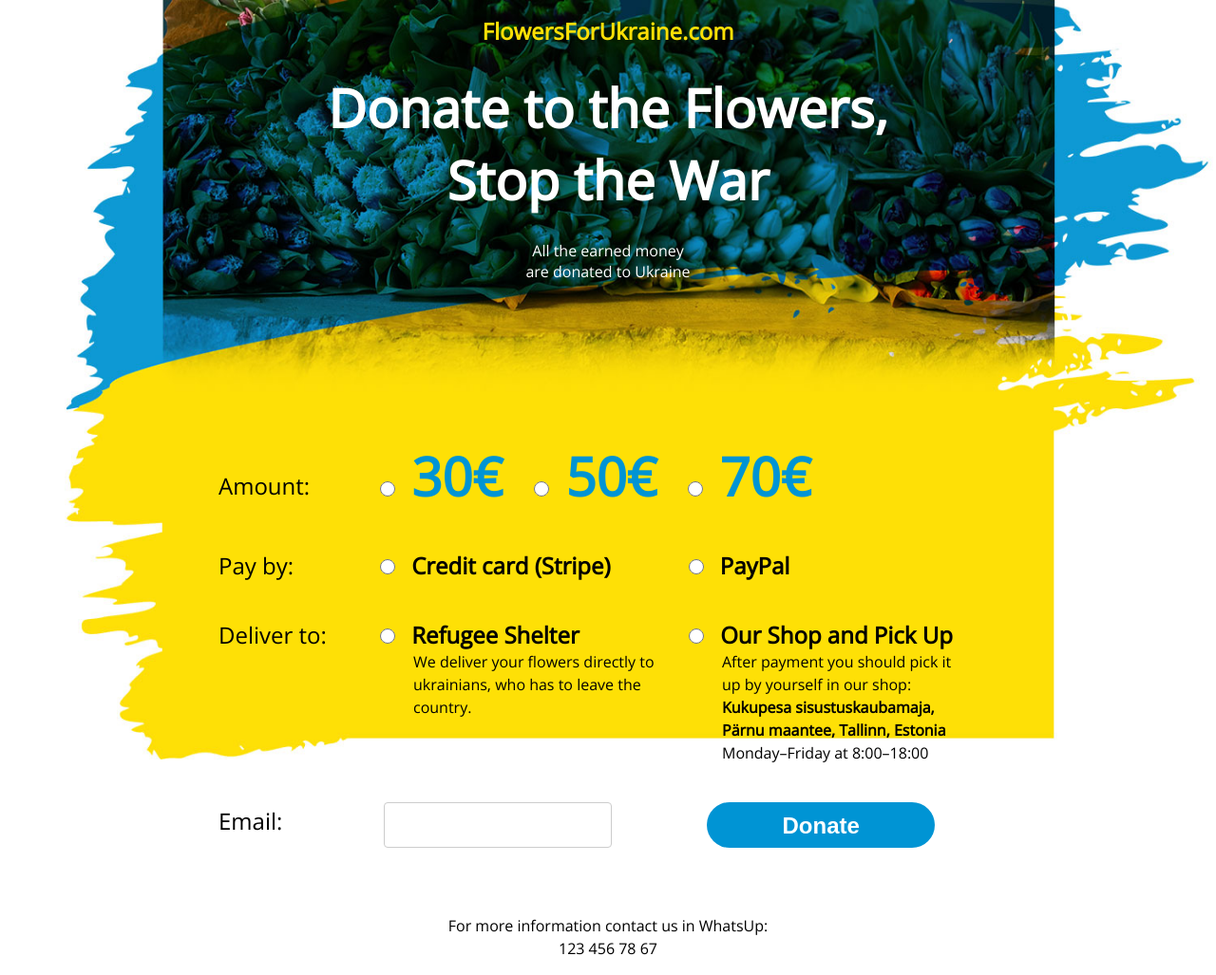
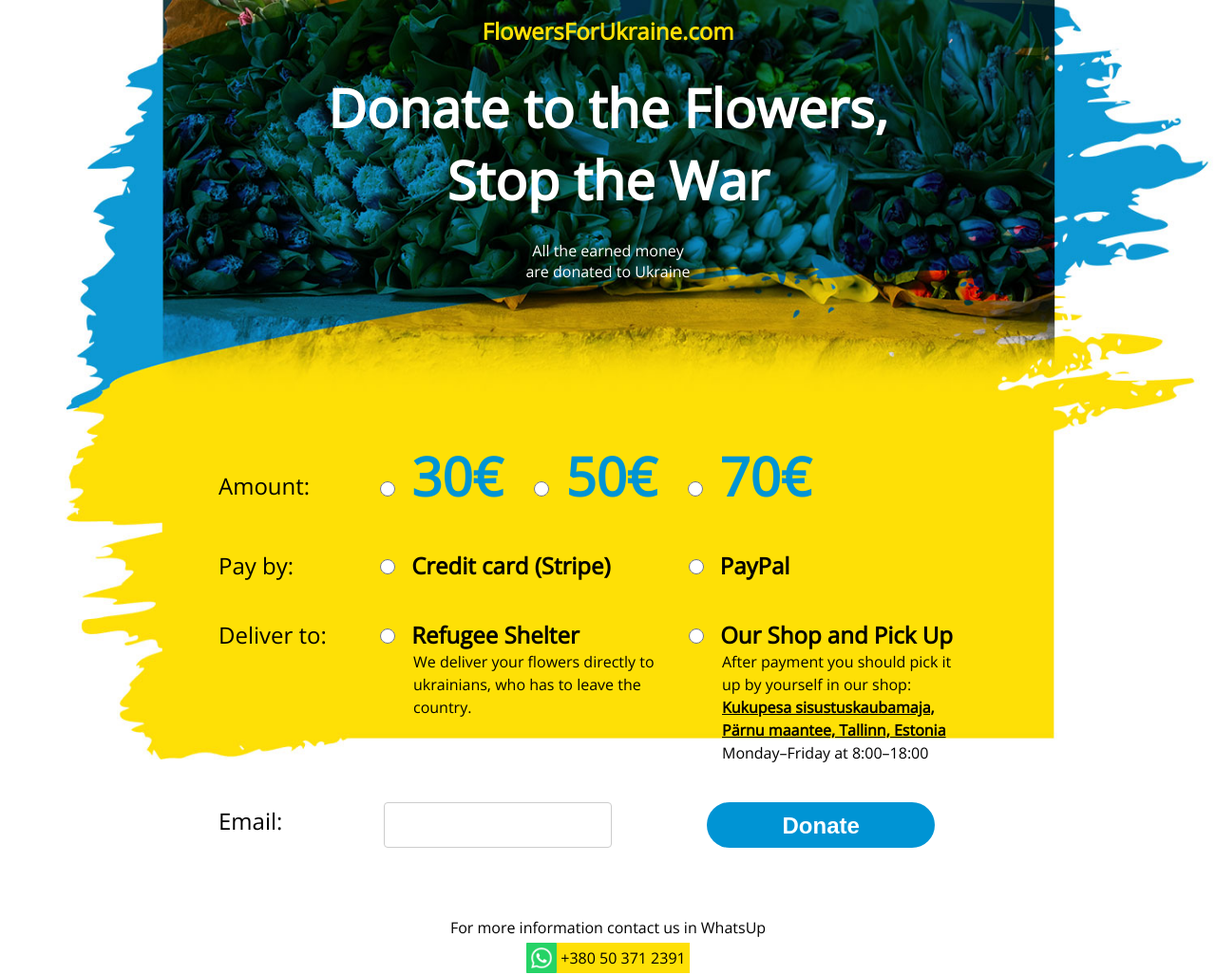
Before and after one commit to zakhar-front-end-lab/ukraine_flowers, a plain HTML site: page index.html in a window 1280 px wide. Shown: the whole page at 95% size. Drawn offline with nearby package versions, Linux system fonts and the light colour scheme.

Commit message:
improvements

```diff
--- a/index.html
+++ b/index.html
@@ -73,7 +73,7 @@
             <span class="main-content">Our Shop and Pick Up</span>
             <span class="sub-content">
                 After payment you should pick it up by yourself in our shop:
-                <b>Kukupesa sisustuskaubamaja, Pärnu maantee, Tallinn, Estonia</b>
+                <b class="address">Kukupesa sisustuskaubamaja, Pärnu maantee, Tallinn, Estonia</b>
                 Monday–Friday at 8:00–18:00
             </span>
         </label>
@@ -91,9 +91,16 @@
 </form>
 
 <footer class="footer">
-    For more information contact us in WhatsUp:
-    123 456 78 67
+    <div class="section">For more information contact us in WhatsUp</div>
+    <div class="section">
+
+        <a class="phone-number-wrapper" href="tel:+380503712391">
+            <img class="icon" src="./WhatsApp_logo_square.png" alt="[WhatsUp Icon]">
+            <div class="phone-number">+380 50 371 2391</div>
+        </a>
+    </div>
 </footer>
+
 
 </body>
 </html>
--- a/style.css
+++ b/style.css
@@ -138,7 +138,14 @@ label {
     color: #0094D4;;
 }
 
+.address {
+    text-decoration: underline;
+}
+
 .footer {
+    display: flex;
+    flex-direction: column;
+    align-items: center;
     margin: 30px auto;
     font-size: 16px;
     font-weight: 400;
@@ -146,3 +153,25 @@ label {
     text-align: center;
     max-width: 350px;
 }
+
+.footer .section {
+    display: flex;
+    margin: 2px;
+}
+
+.footer .section .phone-number-wrapper {
+    display: flex;
+    align-items: center;
+    text-decoration: none;
+}
+
+.footer .section .phone-number {
+    background: #FEE006;
+    color: black;
+    padding: 4px;
+}
+
+.footer .section .icon {
+    width: 32px;
+    height: 32px;
+}
```
Also changed, not shown: WhatsApp_logo_square.png (added).
